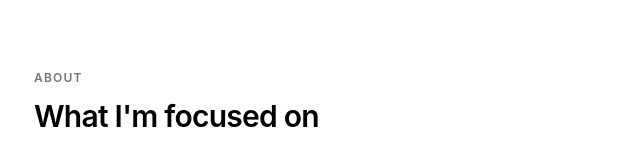
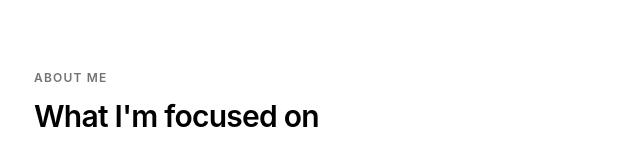
Before and after one commit to OmniAshley/portfolio-starter-kit, a Next.js app: page / in a window 1280 px wide. Shown: the part 438-592 px from the top of the page, without its empty margins (318-958 px from the left). Built offline with nearby package versions, Linux system fonts and the light colour scheme.

Commit message:
refactor: renamed "About" to "About Me"

```diff
--- a/app/page.tsx
+++ b/app/page.tsx
@@ -42,7 +42,7 @@ export default function Page() {
       {/* About */}
       <Section
         id="about"
-        eyebrow="About"
+        eyebrow="About Me"
         title="What I'm focused on"
         description={
           <>
```
